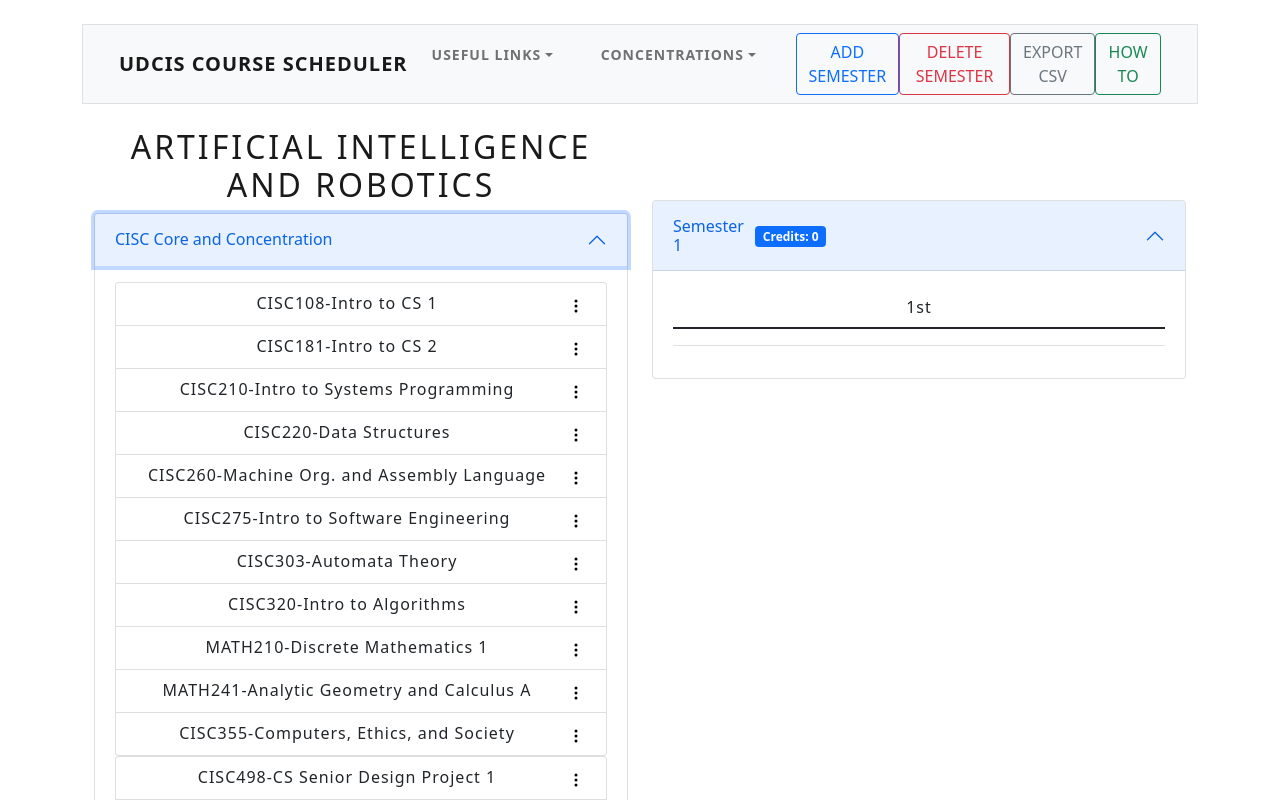
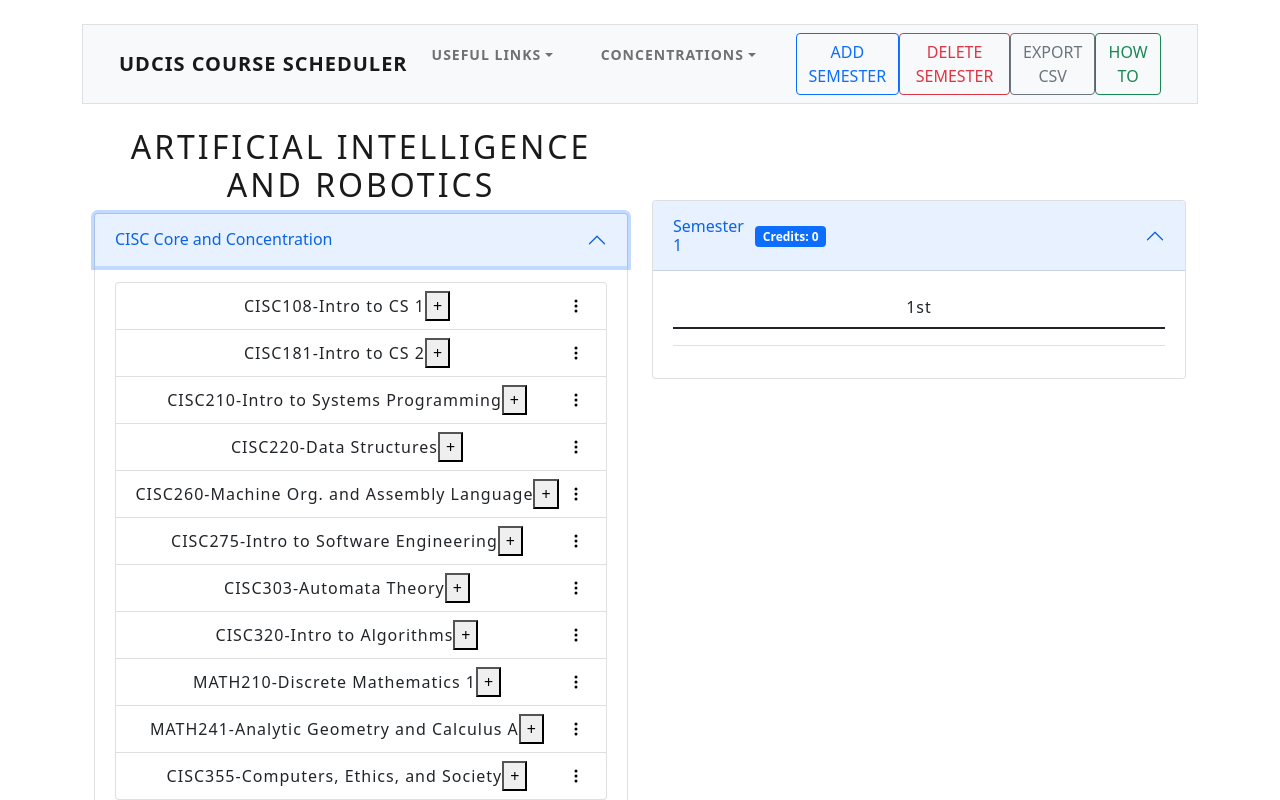
Before and after one commit to UD-CISC275-F21/ud-cis-scheduler-team-4, a React (Create React App) app: page / in a window 1280 px wide. Both pictures are taken after a click on the button "CISC Core and Concentration". Shown: the top 800 px of the page. Built offline with nearby package versions, Linux system fonts and the light colour scheme.

Commit message:
initialized AddCourse.tsx, passed props from MainPage through several components

```diff
--- /dev/null
+++ b/src/components/courses/AddCourse.tsx
@@ -0,0 +1,38 @@
+import React from "react";
+import { ListGroup, Modal } from "react-bootstrap";
+import { Semester } from "../../interfaces/semester";
+
+export const AddCourse = (
+    props: {
+        display:boolean;
+        setDisplay:React.Dispatch<React.SetStateAction<boolean>>;
+        ind: number;
+        semesterCourses: Semester[];
+        setSemesterCourses: React.Dispatch<React.SetStateAction<Semester[]>>;
+    }
+) => {
+    const numberOfSemesters = 4; // debug purposes
+    return (
+        <Modal
+            onHide={() => {
+                props.setDisplay(false);
+            }}
+            show={props.display}
+        >
+            <Modal.Header>
+                Please Choose a Semester:
+            </Modal.Header>
+            <Modal.Body>
+                <ListGroup>
+                    {
+                        new Array(numberOfSemesters).fill(0).map((eachelement,index) =>
+                            <ListGroup.Item action key={index}>
+                                {`Semester ${index+1}`}
+                            </ListGroup.Item>
+                        )
+                    }
+                </ListGroup>
+            </Modal.Body>
+        </Modal>
+    );
+};
--- a/src/components/courses/Course.tsx
+++ b/src/components/courses/Course.tsx
@@ -4,19 +4,50 @@ import { Draggable } from "react-beautiful-dnd";
 import React, { useState } from "react";
 import { ListGroup } from "react-bootstrap";
 import { CourseInfo } from "./CourseInfo";
+import { AddCourse } from "./AddCourse";
+import { Semester } from "../../interfaces/semester";
 
 
-export const Course = (props: { name: string; description: string; title: string; credits: number; ind: number }): JSX.Element => {
-    const [display, setDisplay] = useState<boolean>(false);
+export const Course = (
+    props:
+    {
+        name: string;
+        description: string;
+        title: string;
+        credits: number;
+        ind: number;
+        semesterCourses: Semester[];
+        setSemesterCourses: React.Dispatch<React.SetStateAction<Semester[]>>
+    }): JSX.Element => {
+    const [courseInfoDisplay, setCourseInfoDisplay] = useState<boolean>(false);
+    const [addCourseDisplay, setAddCourseDisplay] = useState<boolean>(false);
     return (
         <Draggable draggableId={props.name} index={props.ind} key={props.name}>
             {prov =>
                 <ListGroup.Item data-testid="courseitem" ref={prov.innerRef} {...prov.draggableProps} {...prov.dragHandleProps}>
                     {props.name}
                     <button
+                        className="add-course-button"
+                        onClick={()=>{
+                            setAddCourseDisplay(!addCourseDisplay);
+                        }}
+                        type="button"
+                    >
+                        <span>&#43;</span>
+                    </button>
+                    {addCourseDisplay &&
+                    <AddCourse
+                        display={addCourseDisplay}
+                        setDisplay={setAddCourseDisplay}
+                        ind={props.ind}
+                        semesterCourses={props.semesterCourses}
+                        setSemesterCourses={props.setSemesterCourses}
+                    ></AddCourse>
+                    }
+                    <button
                         className="course-button"
                         onClick={() => {
-                            setDisplay(!display);
+                            setCourseInfoDisplay(!courseInfoDisplay);
                         }}
                         type="button"
                     >
@@ -24,13 +55,13 @@ export const Course = (props: { name: string; description: string; title: string
                             <path d="M9.5 13a1.5 1.5 0 1 1-3 0 1.5 1.5 0 0 1 3 0zm0-5a1.5 1.5 0 1 1-3 0 1.5 1.5 0 0 1 3 0zm0-5a1.5 1.5 0 1 1-3 0 1.5 1.5 0 0 1 3 0z" />
                         </svg>
                     </button>
-                    {display &&
+                    {courseInfoDisplay &&
                     <CourseInfo
                         credits={props.credits}
                         description={props.description}
-                        display={display}
+                        display={courseInfoDisplay}
                         name={props.name}
-                        setDisplay={setDisplay}
+                        setDisplay={setCourseInfoDisplay}
                     />
                     }
                 </ListGroup.Item>
--- a/src/components/courses/CourseContainer.tsx
+++ b/src/components/courses/CourseContainer.tsx
@@ -17,6 +17,10 @@ export const CourseContainer = (props: { courses: CourseType[]; name: string }):
                         key={eachcourse.name}
                         name={`${eachcourse.name}${eachcourse.title.length > 0 ? `-${eachcourse.title}` : ""}`}
                         title={eachcourse.title}
+                        semesterCourses={[]}
+                        setSemesterCourses={()=>{
+                            return;
+                        }}
                     />,
                 )}
                 {prov.placeholder}
--- a/src/components/semesters/Semester.tsx
+++ b/src/components/semesters/Semester.tsx
@@ -97,6 +97,8 @@ export const Semester = (props: {
                                                                             ind={index}
                                                                             name={`${elem.name}${elem.title.length > 0 ? `-${elem.title}` : ""}`}
                                                                             title={elem.title}
+                                                                            semesterCourses={props.semesterCourses}
+                                                                            setSemesterCourses={props.setSemesterCourses}
                                                                         />
                                                                     </Col>
                                                                     <EditCoursePanel
```
